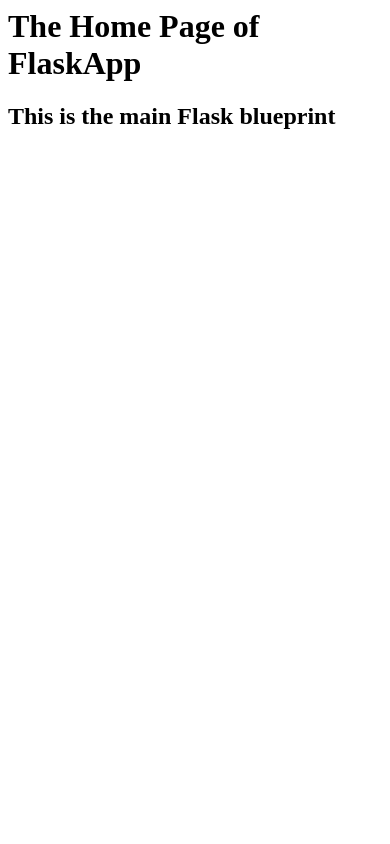
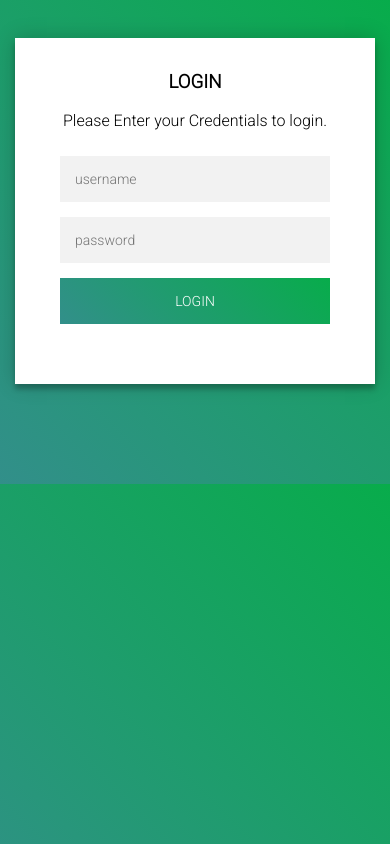
Before and after one commit to shahtejas-t/cloudops, a Flask app: page / in a window 390 px wide. Run offline with Flask 3, Linux system fonts and the light colour scheme.

Commit message:
UI files for the app

```diff
--- a/app/main/routes.py
+++ b/app/main/routes.py
@@ -1,11 +1,26 @@
 from app.main import blueprint
-from flask import render_template
+from flask import render_template, request, redirect
 from config import Config
 from app.utils.watsonHelper import WatsonHelper
 
 @blueprint.route('/')
+@blueprint.route('/login', methods=['GET', 'POST'])
 def index():
-    return render_template('index.html')
+    msg=''
+    if request.method == 'POST' and 'username' in request.form and 'password' in request.form:
+        username = request.form['username']
+        password = request.form['password']
+        if username == 'admin' and password == 'admin':
+            msg = f'Welcome to index page {username}'
+            return redirect("/chat")
+        else:
+            msg = 'Incorrect UserName or Password'
+    return render_template('login.html',msg=msg)
+
+@blueprint.route('/chat')
+def user_Interaction():
+    return render_template("index.html")
+
 
 @blueprint.route('/wat/')
 def test_page():
--- a/app/templates/index.html
+++ b/app/templates/index.html
@@ -1,6 +1,47 @@
 {% block content %}
-    <span class="title"><h1>{% block title %} The Home Page of FlaskApp {% endblock %}</h1></span>
-    <div class="content">
-        <h2>This is the main Flask blueprint</h2>
+<!DOCTYPE html>
+<html lang="en">
+<head>
+    <meta charset="UTF-8">
+    <meta name="viewport" content="width=device-width, initial-scale=1.0">
+    <title>Index page</title>
+    <link rel="stylesheet" href="{{url_for('static', filename='chatbot.css')}}">
+    <link href="https://cdn.jsdelivr.net/npm/bootstrap@5.0.2/dist/css/bootstrap.min.css" rel="stylesheet"
+        integrity="sha384-EVSTQN3/azprG1Anm3QDgpJLIm9Nao0Yz1ztcQTwFspd3yD65VohhpuuCOmLASjC" crossorigin="anonymous">
+        <link rel="stylesheet" href="https://fonts.googleapis.com/css2?family=Material+Symbols+Outlined:opsz,wght,FILL,GRAD@48,400,0,0" />
+        <link rel="stylesheet" href="https://fonts.googleapis.com/css2?family=Material+Symbols+Rounded:opsz,wght,FILL,GRAD@48,400,1,0" />
+        <script src="{{url_for('static',filename='script.js')}}" defer></script>
+</head>
+<body>
+    <div class="container-fluid h-100">
+        <div class="row justify-content-center h-100">
+            <div class="col-md-8 col-xl-6 chat">
+                <div class="card">
+                    <div class="card-header msg_head">
+                        <div class="d-flex bd-highlight">
+                            <div class="user_info">
+                                <span>ChatBot</span>
+                                <p>Ask me anything!</p>
+                            </div>
+                        </div>
+                    </div>
+                    <div class="chatbot">
+                        <ul class="chatbox">
+                          <li class="chat incoming">
+                          </li>
+                        </ul>
+                        <div class="chat-input">
+                          <textarea placeholder="Enter a message..." spellcheck="false" required></textarea>
+                          <span id="send-btn" class="material-symbols-rounded">send</span>
+                        </div>
+                      </div>
+                </div>
+            </div>
+        </div>
     </div>
+</body>
+<script src="https://cdn.jsdelivr.net/npm/bootstrap@5.0.2/dist/js/bootstrap.bundle.min.js"
+    integrity="sha384-MrcW6ZMFYlzcLA8Nl+NtUVF0sA7MsXsP1UyJoMp4YLEuNSfAP+JcXn/tWtIaxVXM"
+    crossorigin="anonymous"></script>
+</html>
 {% endblock %}
--- /dev/null
+++ b/app/templates/login.html
@@ -0,0 +1,35 @@
+{% block content %}
+<!DOCTYPE html>
+<html lang="en">
+<head>
+    <meta charset="UTF-8">
+    <meta name="viewport" content="width=device-width, initial-scale=1.0">
+    <title>Login</title>
+    <link rel="stylesheet" href="{{url_for('static',filename='style.css')}}">
+</head>
+<body>
+    <div class="login-page">
+        <div class="form">
+            <div class="login">
+                <div class="login-header">
+                    <h3>LOGIN</h3>
+                    <p>Please Enter your Credentials to login.</p>
+                </div>
+            </div>
+            <div class="message" id="msg">{{msg}}</div>
+            <form action="{{url_for('login')}}" class="login-form" method="post">
+                <input type="text" placeholder="username" id="username" name="username" required>
+                <input type="password" placeholder="password" id="password" name="password" required>
+                <input type="submit" class="btn" value="login">
+            </form>
+        </div>
+    </div>
+</body>
+<script>
+    let userText = document.getElementById('username');
+        userText.addEventListener('input', () =>{
+            document.getElementById('msg').style.display='none';
+        })
+</script>
+</html>
+{% endblock %}
--- /dev/null
+++ b/static/style.css
@@ -0,0 +1,76 @@
+@import url(https://fonts.googleapis.com/css?family=Roboto:300);
+.login-page {
+    width: 360px;
+    padding: 8% 0 0;
+    margin: auto;
+}
+
+.login-page .form .login {
+    margin-top: -31px;
+    margin-bottom: 26px;
+}
+
+.form {
+    position: relative;
+    z-index: 1;
+    background: #FFFFFF;
+    max-width: 360px;
+    margin: 0 auto 100px;
+    padding: 45px;
+    text-align: center;
+    box-shadow: 0 0 20px 0 rgba(0, 0, 0, 0.2), 0 5px 5px 0 rgba(0, 0, 0, 0.24);
+}
+
+.form input {
+    font-family: "Roboto", sans-serif;
+    outline: 0;
+    background: #f2f2f2;
+    width: 100%;
+    border: 0;
+    margin: 0 0 15px;
+    padding: 15px;
+    box-sizing: border-box;
+    font-size: 14px;
+}
+
+.form .btn {
+    font-family: "Roboto", sans-serif;
+    text-transform: uppercase;
+    outline: 0;
+    background-color: #328f8a;
+    background-image: linear-gradient(45deg, #328f8a, #08ac4b);
+    width: 100%;
+    border: 0;
+    padding: 15px;
+    color: #FFFFFF;
+    font-size: 14px;
+    -webkit-transition: all 0.3 ease;
+    transition: all 0.3 ease;
+    cursor: pointer;
+}
+
+.form .message {
+    margin: 15px 0 0;
+    color: rgb(241, 164, 164);
+    font-size: 12px;
+}
+
+.form .message a {
+    color: #4CAF50;
+    text-decoration: none;
+}
+
+.container {
+    position: relative;
+    z-index: 1;
+    max-width: 300px;
+    margin: 0 auto;
+}
+
+body {
+    background-color: #328f8a;
+    background-image: linear-gradient(45deg, #328f8a, #08ac4b);
+    font-family: "Roboto", sans-serif;
+    -webkit-font-smoothing: antialiased;
+    -moz-osx-font-smoothing: grayscale;
+}
```
Also changed, not shown: static/chat.css (added, +190 -0 lines), static/script.js (added, +63 -0 lines).
